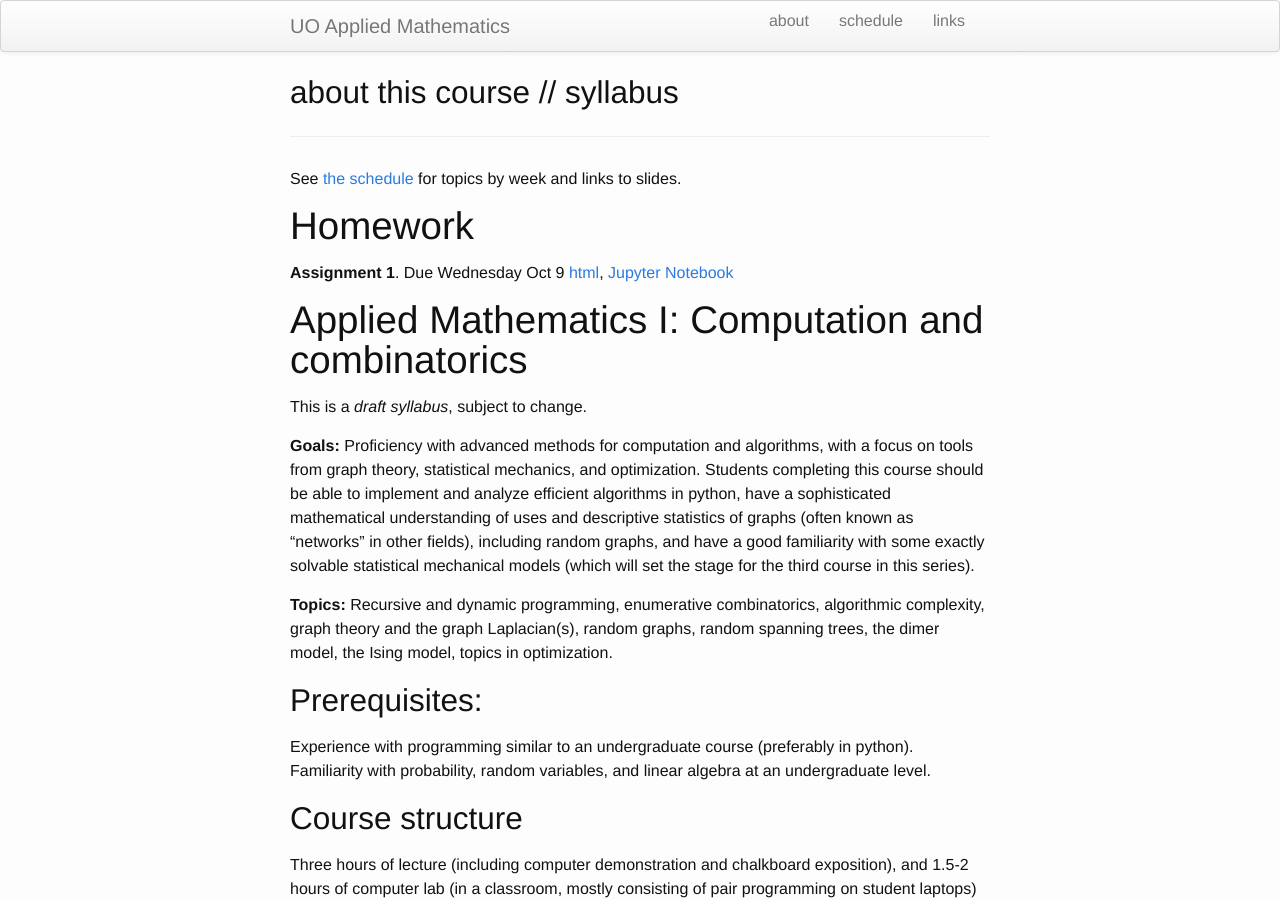
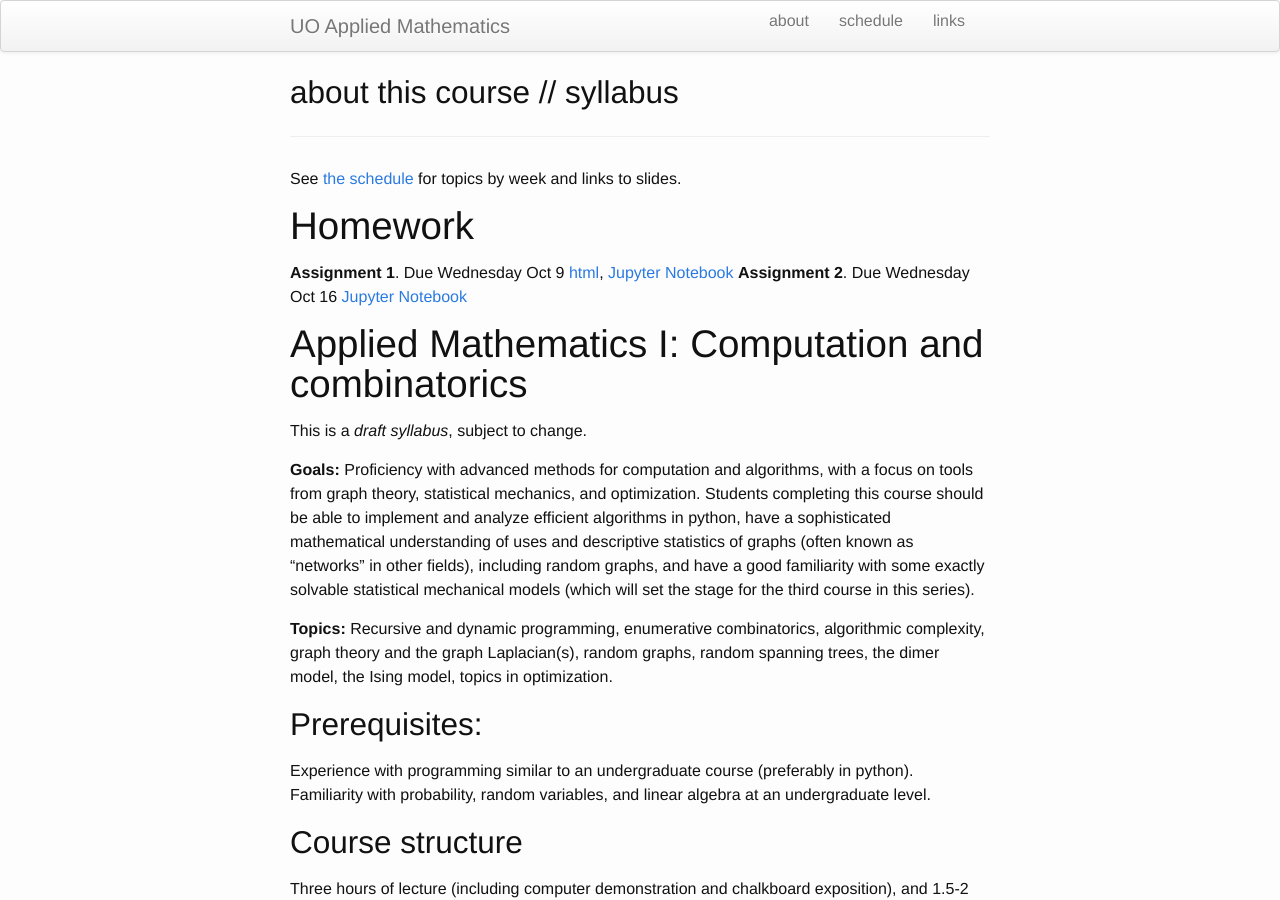
Before and after one commit to uo-applied-math/applied_math, a Jekyll site: the page built from pages/fall.md, in a window 1280 px wide and 900 px high. Built offline with Jekyll 4.4.1, drawn with Linux system fonts in a browser that asks for light colours.

Commit message:
added assignment 2

```diff
--- a/pages/fall.md
+++ b/pages/fall.md
@@ -8,6 +8,7 @@ See [the schedule](fall_schedule.html) for topics by week and links to slides.
 
 # Homework
 **Assignment 1**.  Due Wednesday Oct 9 [html](fall_assignments/hw1.html), [Jupyter Notebook](fall_assignments/hw1.ipynb)
+**Assignment 2**.  Due Wednesday Oct 16 [Jupyter Notebook](fall_assignments/hw2.ipynb)
 
 # Applied Mathematics I: Computation and combinatorics
 
```
Also changed, not shown: 1 other file.
